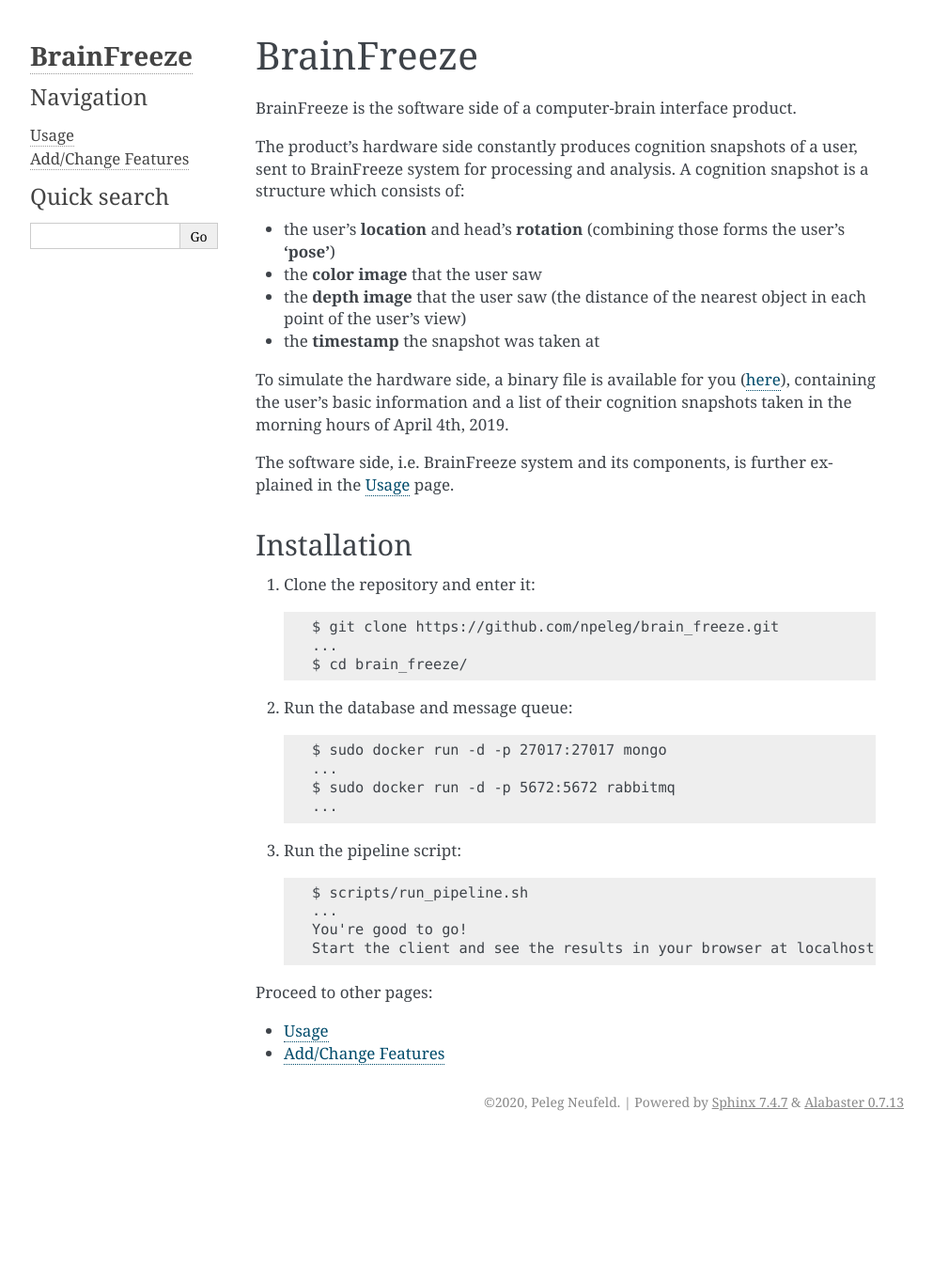
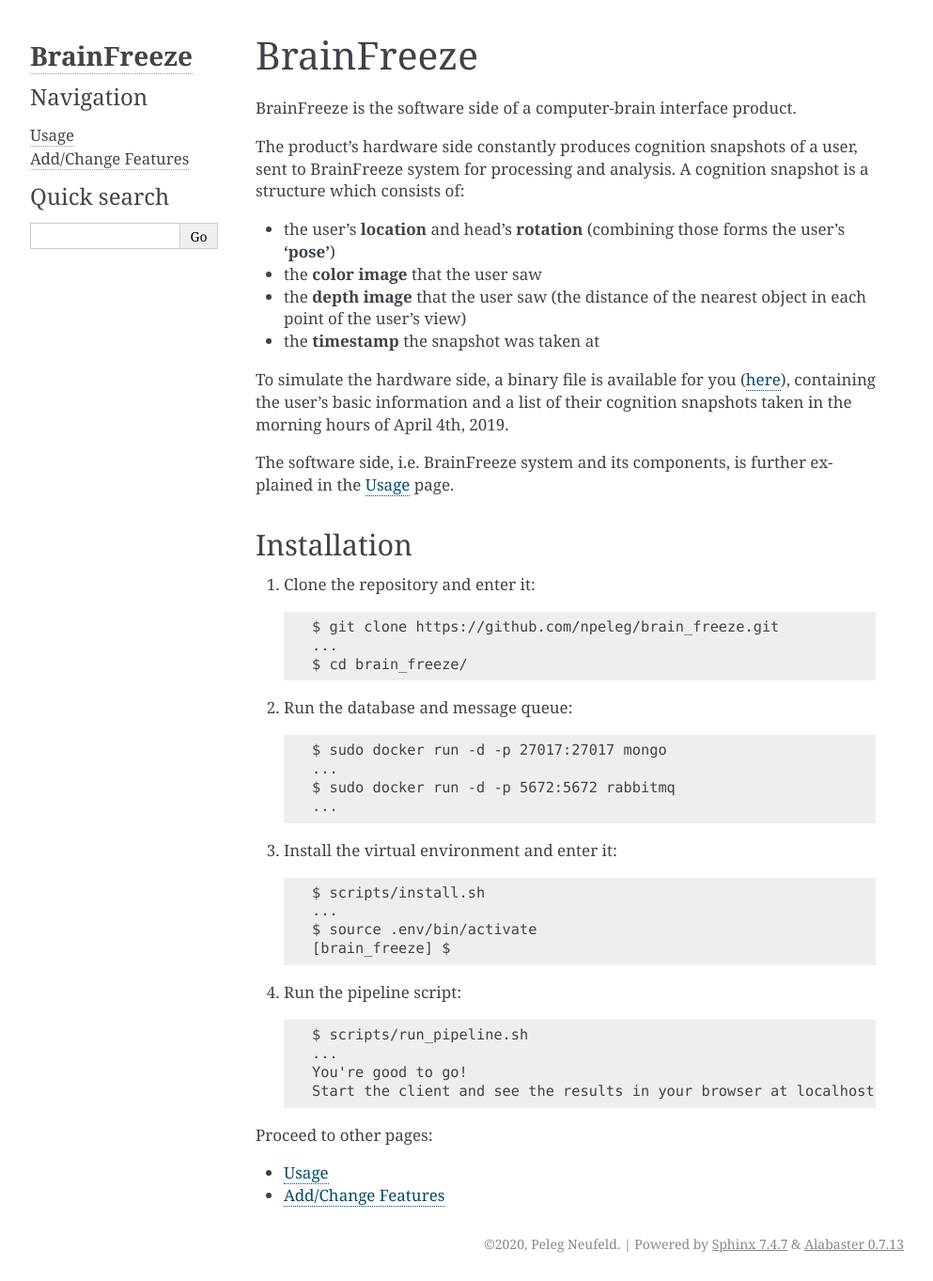
Before and after one commit to npeleg/brain_freeze, a Sphinx documentation site: the page built from docs/index.rst, in a window 1280 px wide. Shown: the whole page at 94% size, without its empty margins (148-1141 px from the left). Built offline with Sphinx 7.4.7, drawn with Linux system fonts in a browser that asks for light colours; before the commit the page ends 1212 px from its top, so only the background shows below that.

```diff
--- a/docs/index.rst
+++ b/docs/index.rst
@@ -42,7 +42,15 @@ Installation
        $ sudo docker run -d -p 5672:5672 rabbitmq
        ...
 
-3. Run the pipeline script::
+3. Install the virtual environment and enter it::
+
+      $ scripts/install.sh
+      ...
+      $ source .env/bin/activate
+      [brain_freeze] $
+
+
+4. Run the pipeline script::
 
     $ scripts/run_pipeline.sh
     ...
```
Also changed, not shown: README.md (+10 -1 lines), 7 other files.
